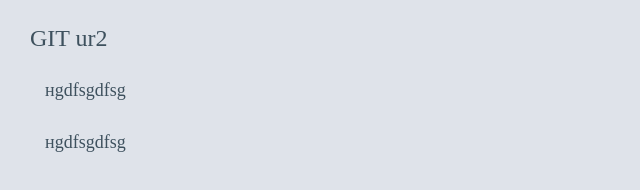
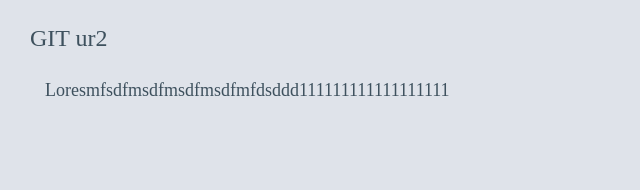
Before and after one commit to Diroki/site, a plain HTML site: page index.html in a window 1280 px wide. Shown: the whole page, without its empty margins (0-640 px from the left). Drawn offline with Linux system fonts and the light colour scheme.

Commit message:
third commit

```diff
--- a/index.html
+++ b/index.html
@@ -9,8 +9,8 @@
 <body>
 
 <h1>GIT ur2</h1>
-<p>нgdfsgdfsg</p>
-<p>нgdfsgdfsg</p>
+<p>Loresmfsdfmsdfmsdfmsdfmfdsddd111111111111111111</p>
+
 
 </body>
 </html>
```
